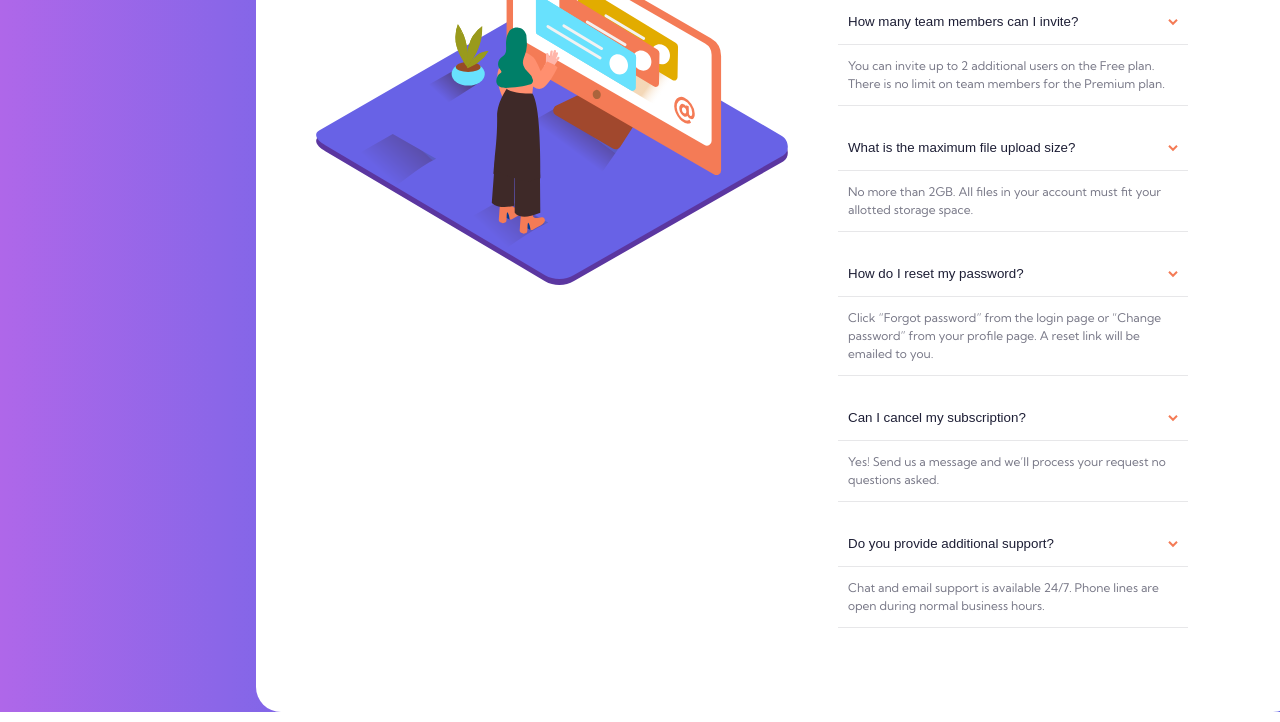
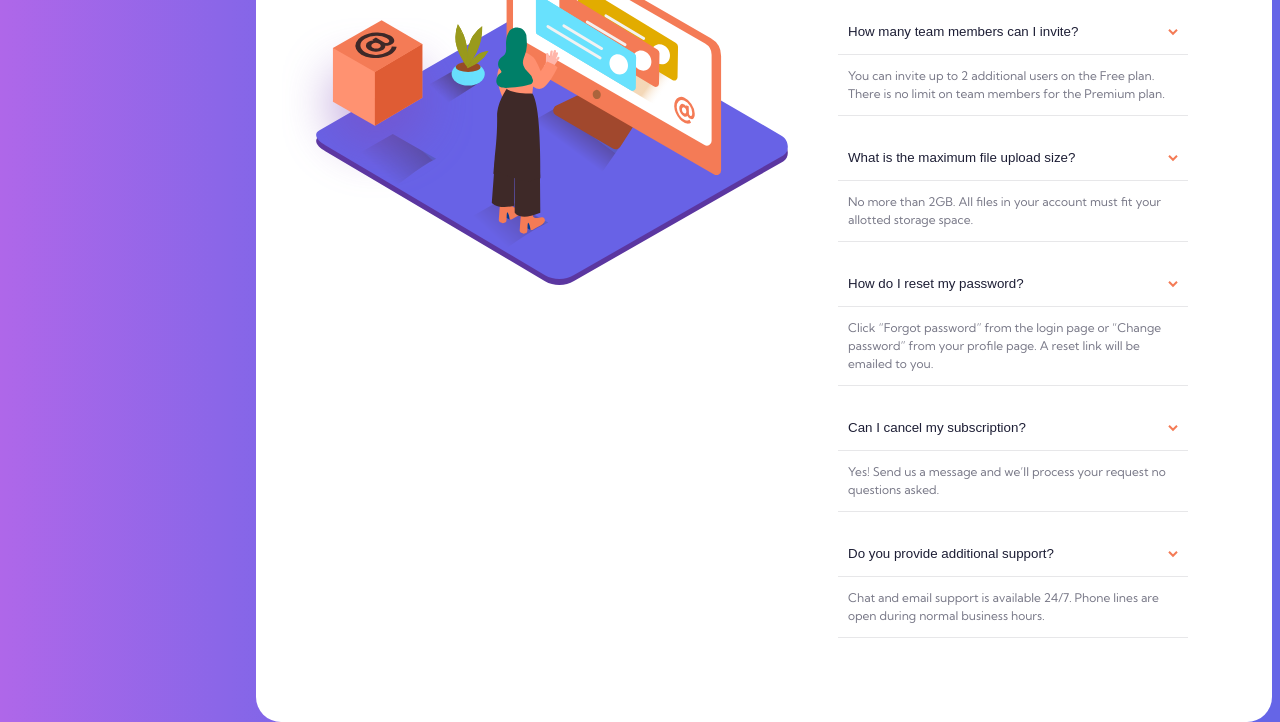
Before and after one commit to Darengheil/FAQAccordion, a plain HTML site: page index.html in a window 1280 px wide. Shown: the part 334-1056 px from the top of the page. Drawn offline with Linux system fonts and the light colour scheme.

Commit message:
Added image

```diff
--- a/index.html
+++ b/index.html
@@ -9,8 +9,9 @@
 </head>
 <body>
   <div class="container">
-    <div class="mainimg">
-      <img src="images/illustration-woman-online-desktop.svg">
+    <div class="imagecontainer">
+      <img src="images/illustration-box-desktop.svg" class="boximg">
+      <img src="images/illustration-woman-online-desktop.svg" class="mainimg">
     </div>
     <div class="content">
       <h1>FAQ</h1>
--- a/styles.css
+++ b/styles.css
@@ -11,6 +11,7 @@ h1{
     color: hsl(238, 29%, 16%);
     font-size: 30px;
     margin-left: 10px;
+    margin-bottom: 1em;
 }
 
 .container{
@@ -21,14 +22,11 @@ h1{
     left: 20%;
     padding: 60px;
     border-radius: 25px;
+    z-index: 5;
 }
 
 .content{
-    margin-right: 50px;
-}
-
-.mainimg{
-    margin-right: 50px;
+    margin-right: 2em;
 }
 
 .accordion{
@@ -75,8 +73,19 @@ h1{
     border-bottom: 1px solid hsl(240, 5%, 91%);
 }
 
-.accordionpart:last-of-type{
-    border-bottom: none;
+.imagecontainer{
+    margin-right: 50px;
+}
+
+.mainimg{
+    z-index: 10;
+}
+
+.boximg{
+    position: fixed;
+    top: 44%;
+    left: 22%;
+    z-index: 999;
 }
 
 @media (max-width: 900px){
```
Also changed, not shown: images/backgroundfordesktop.png (added).
